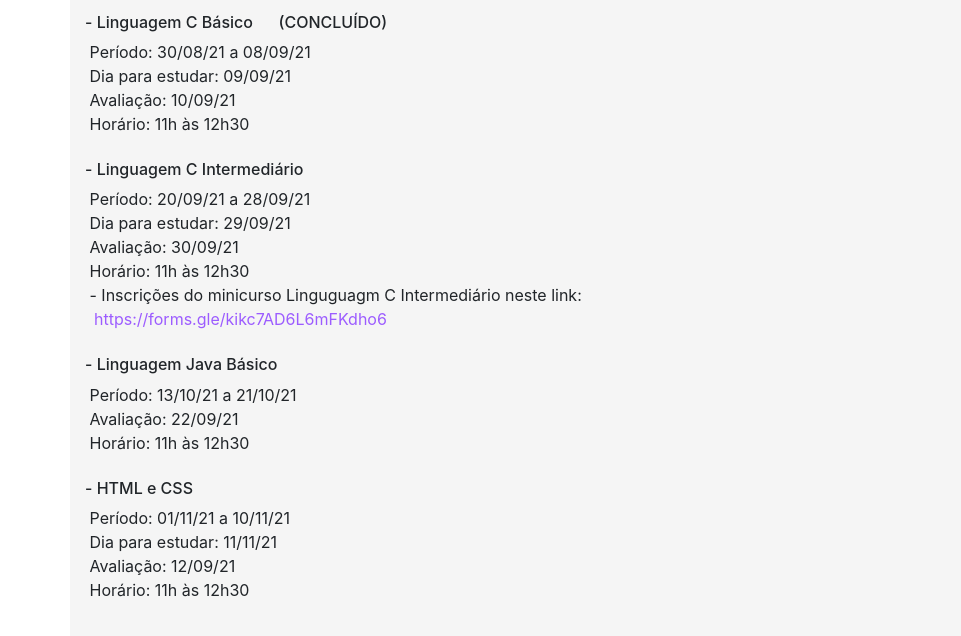
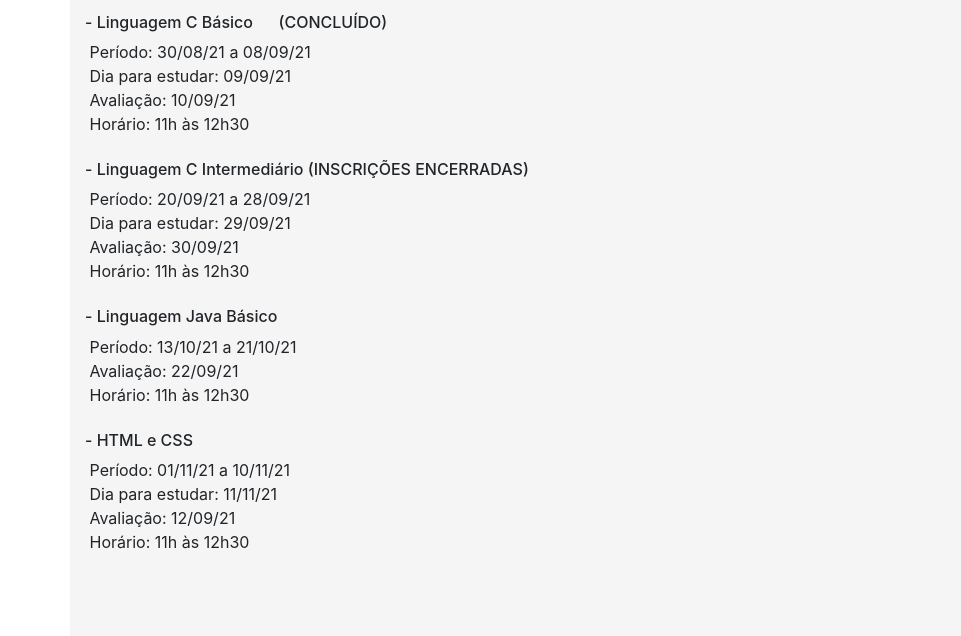
Before and after one commit to MonitoriaCeub/Monitoria, a plain HTML site: page minicurso.html in a window 1280 px wide. Shown: the part 122-758 px from the top of the page, without its empty margins (0-961 px from the left). Drawn offline with Linux system fonts and the light colour scheme.

Commit message:
update de cursos

```diff
--- a/minicurso.html
+++ b/minicurso.html
@@ -78,13 +78,13 @@
         <!-- &nbsp;- Inscrições do minicurso Linguguagm C básico neste link:<br>
         &nbsp;<a id="sinfor" href="//forms.gle/zsEE8zxyGq6m1ZBi7"> //forms.gle/zsEE8zxyGq6m1ZBi7</a><br> -->
         <br>
-        <h6>- Linguagem C Intermediário</h6>
+        <h6>- Linguagem C Intermediário 	(INSCRIÇÕES ENCERRADAS)</h6>
         &nbsp;Período: 20/09/21 a 28/09/21<br>
         &nbsp;Dia para estudar:  29/09/21<br>
         &nbsp;Avaliação: 30/09/21<br>
         &nbsp;Horário: 11h às 12h30<br>
-        &nbsp;- Inscrições do minicurso Linguguagm C Intermediário neste link:<br>
-        &nbsp;<a id="sinfor" href="https://forms.gle/kikc7AD6L6mFKdho6"> https://forms.gle/kikc7AD6L6mFKdho6</a><br>
+        <!-- &nbsp;- Inscrições do minicurso Linguguagm C Intermediário neste link:<br>
+        &nbsp;<a id="sinfor" href="https://forms.gle/kikc7AD6L6mFKdho6"> https://forms.gle/kikc7AD6L6mFKdho6</a><br> -->
         <br>
         <h6>- Linguagem Java Básico</h6>
         &nbsp;Período: 13/10/21 a 21/10/21<br>
```
Also changed, not shown: minicursoAN.html (+3 -3 lines).
